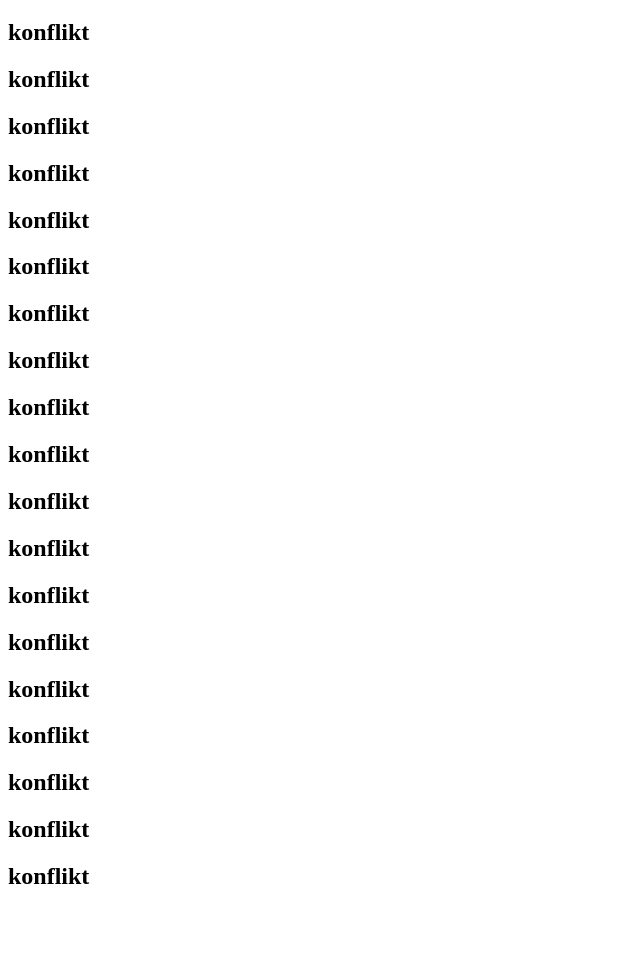
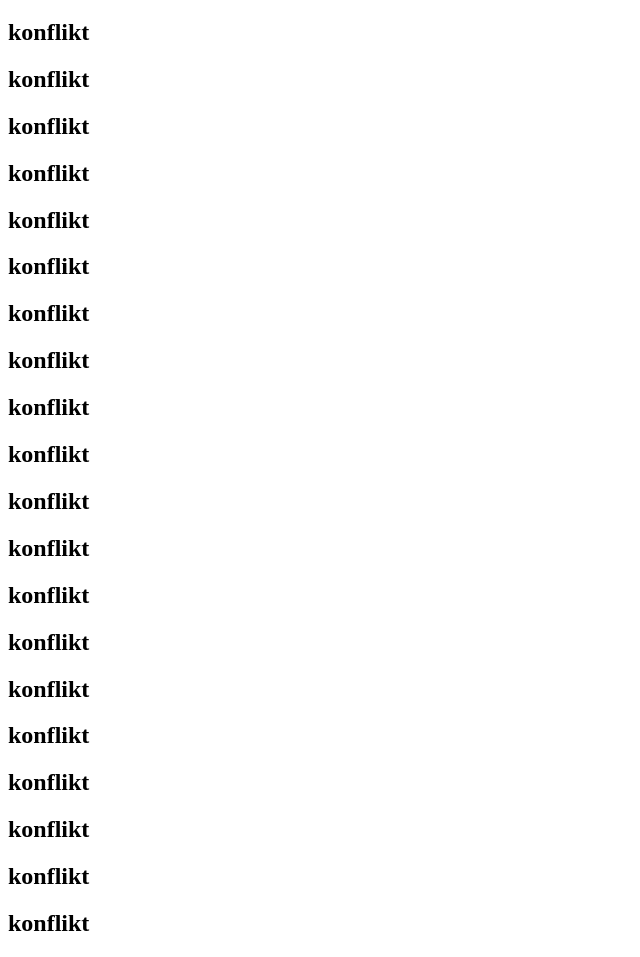
Before and after one commit to mkdavo94/npm-test, a plain HTML site: page main.html in a window 1280 px wide. Shown: the part 61-1018 px from the top of the page, without its empty margins (0-640 px from the left). Before the commit the page ends 971 px from the top, so only its background shows below. Drawn offline with Linux system fonts and the light colour scheme.

Commit message:
sdasdasdewf

```diff
--- a/main.html
+++ b/main.html
@@ -25,5 +25,6 @@
 <h2>konflikt</h2>
 <h2>konflikt</h2>
 <h2>konflikt</h2>
+<h2>konflikt</h2>
 </body>
 </html>
```
